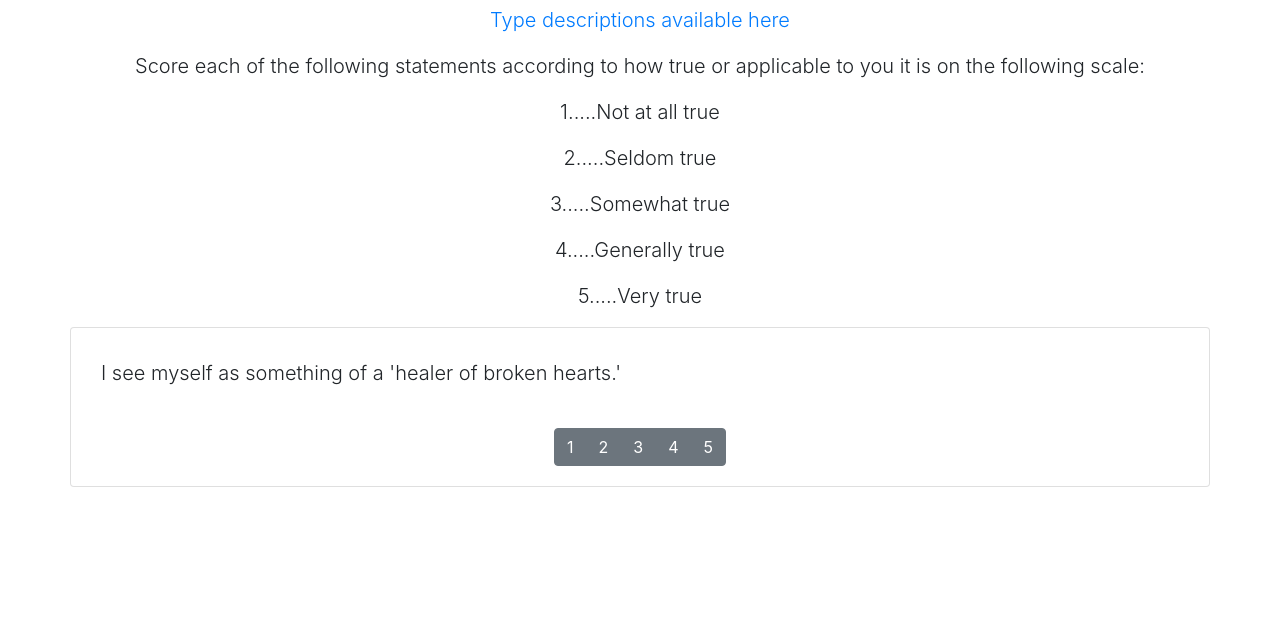
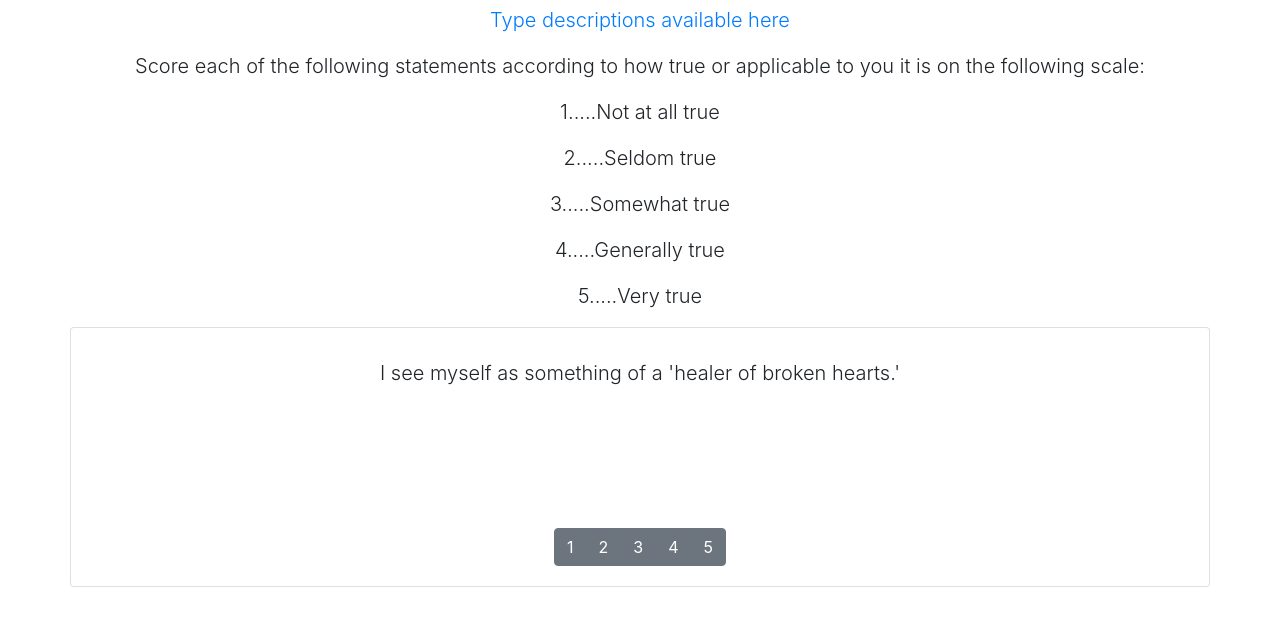
Before and after one commit to steffi2392/steffi2392.github.io, a plain HTML site: page index.html in a window 1280 px wide. Shown: the part 118-744 px from the top of the page. Drawn offline with nearby package versions, Linux system fonts and the light colour scheme.

Commit message:
updated margin to fix mobile

```diff
--- a/enneagram.css
+++ b/enneagram.css
@@ -13,16 +13,18 @@
 
 .quiz-container {
   position: relative;
+	height: 100px;
+
 }
 
 .btn-group {
-	position: relative;
 	margin-top: 80px;
 }
 
 .slide {
 	opacity: 0;
 	position: absolute;
+	width: 100%;
 	left: 0px;
 	top: 0px;
 }
```
